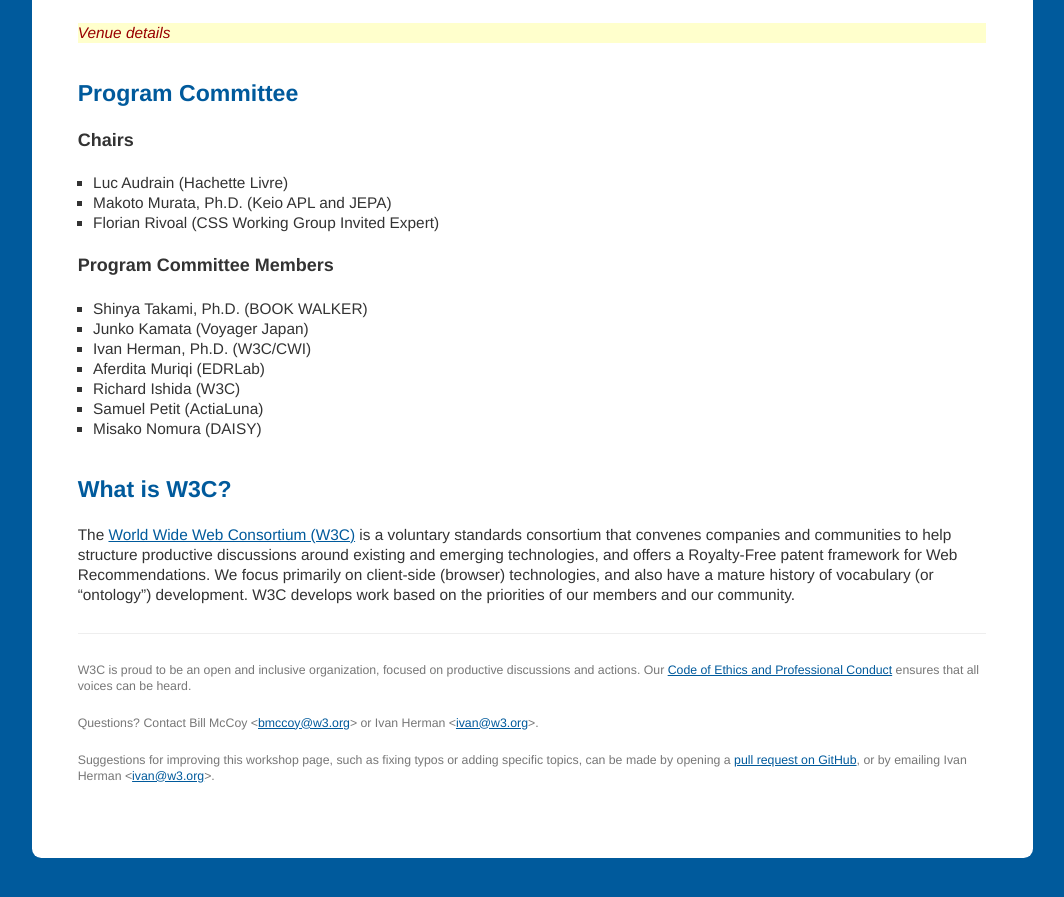
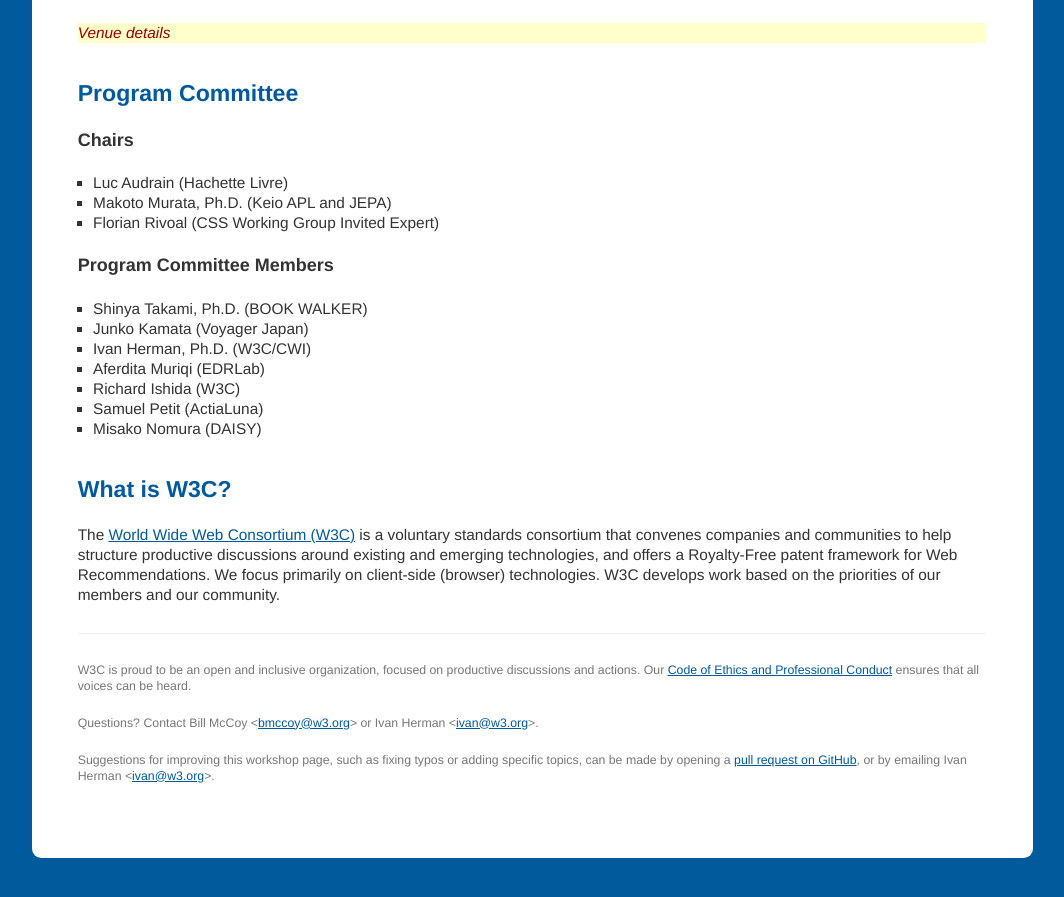
Before and after one commit to w3c/tokyo18-workshop, a Jekyll site: the page built from cfp.md, in a window 1280 px wide and 900 px high, scrolled down 2732 px. Shown: the top 897 px of the window, without its empty margins (108-1172 px from the left). Built offline with Jekyll 4.4.1, drawn with Linux system fonts in a browser that asks for light colours; our own code applies the rules of GitHub Pages for plain Markdown files.

Commit message:
Drop mention of ontologies
That's not wrong, but it is not terribly relevant, and overstates the importance of that activity compared to the rest of what W3C does.

```diff
--- a/cfp.md
+++ b/cfp.md
@@ -114,4 +114,4 @@ Venue details
 
 ## What is W3C?
 
-The [World Wide Web Consortium (W3C)](https://www.w3.org) is a voluntary standards consortium that convenes companies and communities to help structure productive discussions around existing and emerging technologies, and offers a Royalty-Free patent framework for Web Recommendations. We focus primarily on client-side (browser) technologies, and also have a mature history of vocabulary (or “ontology”) development. W3C develops work based on the priorities of our members and our community.
+The [World Wide Web Consortium (W3C)](https://www.w3.org) is a voluntary standards consortium that convenes companies and communities to help structure productive discussions around existing and emerging technologies, and offers a Royalty-Free patent framework for Web Recommendations. We focus primarily on client-side (browser) technologies. W3C develops work based on the priorities of our members and our community.
```
